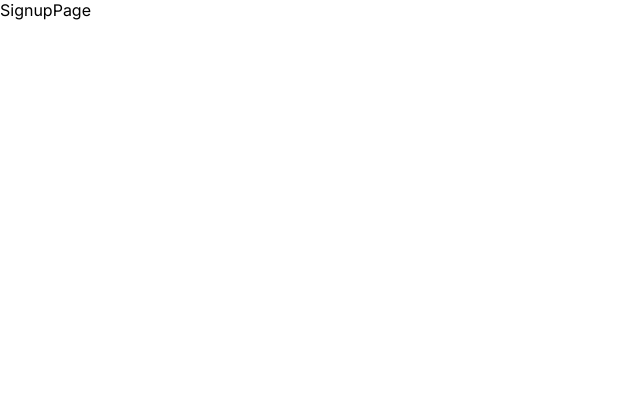
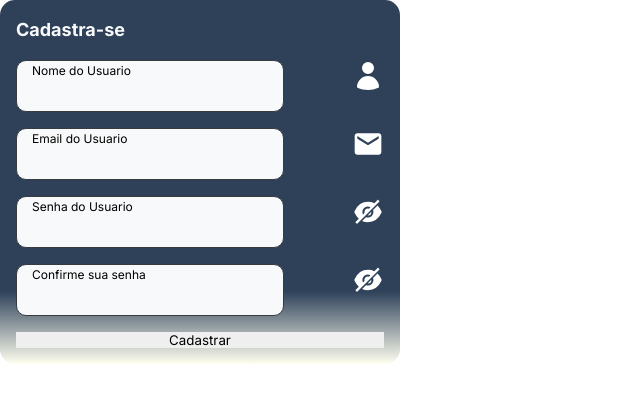
Before and after one commit to ProSupportTechnology/ProSupport, a React (Create React App) app: page /signup in a window 1280 px wide. Shown: the top 402 px of the page, without its empty margins (0-640 px from the left). Built offline with nearby package versions, Linux system fonts and the light colour scheme.

Commit message:
fix: add form signup

```diff
--- a/src/pages/LoginPage/components/FormLogin/types.ts
+++ b/src/pages/LoginPage/components/FormLogin/types.ts
@@ -0,0 +1,4 @@
+export interface iLogin {
+    email: string;
+    password: string;
+  }
--- a/src/pages/SignupPage/components/FormSignup/index.tsx
+++ b/src/pages/SignupPage/components/FormSignup/index.tsx
@@ -1,53 +1,76 @@
 import { useState } from "react";
 import { MdEmail } from "react-icons/md";
-import { RiUser3Fill } from "react-icons/ri";
+import { HiUser } from "react-icons/hi2";
 import { AiFillEyeInvisible, AiFillEye } from "react-icons/ai";
-import { StyledFormSignup } from "./style";
+import { StyledContainer, StyledFormSignup } from "./style";
 import { StyledInput } from "../../../../components/Input/style";
-import { StyledButtonLink } from "../../../../style/buttonLink/style";
+import { useForm } from "react-hook-form";
+import { iSignup } from "./types";
+import { yupResolver } from "@hookform/resolvers/yup";
 
 export const FormSignup = () => {
   const [password, SetPassword] = useState(false);
   const [confirmPassword, SetConfirmPassword] = useState(false);
+
+  const {
+    register,
+    handleSubmit,
+    formState: { errors },
+  } = useForm<iSignup>({ resolver: yupResolver() });
+
   return (
     <>
-      <StyledFormSignup>
-        <h1>Cadastras-se</h1>
-        <div>
-          <StyledInput type="text" name="name" label="Nome do Usuario" />
-          <RiUser3Fill />
-        </div>
-        <div>
-          <StyledInput type="email" name="email" label="Email do Usuario" />
+      <StyledFormSignup onSubmit={handleSubmit()}>
+        <h1 className="title one">Cadastra-se</h1>
+        <StyledContainer>
+          <StyledInput
+            errors={errors.name}
+            register={register(`name`)}
+            type="text"
+            name="name"
+            label="Nome do Usuario"
+          />
+          <HiUser />
+        </StyledContainer>
+        <StyledContainer>
+          <StyledInput
+            errors={errors.email}
+            register={register(`email`)}
+            type="email"
+            name="email"
+            label="Email do Usuario"
+          />
           <MdEmail />
-        </div>
-        <div>
+        </StyledContainer>
+        <StyledContainer>
           <StyledInput
-            type={password ? "password" : "text"}
+            type={password ? "text" : "password"}
             name="password"
             label="Senha do Usuario"
+            errors={errors.password}
+            register={register(`password`)}
           />
           {password ? (
-            <AiFillEye onClick={() => SetPassword(true)} />
+            <AiFillEye onClick={() => SetPassword(false)} />
           ) : (
-            <AiFillEyeInvisible onClick={() => SetPassword(false)} />
+            <AiFillEyeInvisible onClick={() => SetPassword(true)} />
           )}
-        </div>
-        <div>
+        </StyledContainer>
+        <StyledContainer>
           <StyledInput
-            type={confirmPassword ? "password" : "text"}
-            name="confirmpassword"
+            type={confirmPassword ? "text" : "password"}
+            name="confirmPassword"
             label="Confirme sua senha"
+            errors={errors.confirmPassword}
+            register={register(`confirmPassword`)}
           />
           {confirmPassword ? (
-            <AiFillEye onClick={() => SetConfirmPassword(true)} />
+            <AiFillEye onClick={() => SetConfirmPassword(false)} />
           ) : (
-            <AiFillEyeInvisible onClick={() => SetConfirmPassword(false)} />
+            <AiFillEyeInvisible onClick={() => SetConfirmPassword(true)} />
           )}
-        </div>
-        <StyledButtonLink variant="theme-3" to="./singnup">
-          Cadastrar
-        </StyledButtonLink>
+        </StyledContainer>
+        <button type="submit">Cadastrar</button>
       </StyledFormSignup>
     </>
   );
--- a/src/pages/SignupPage/components/FormSignup/style.ts
+++ b/src/pages/SignupPage/components/FormSignup/style.ts
@@ -1,10 +1,25 @@
 import styled from "styled-components";
 
 export const StyledFormSignup = styled.form`
-  height: 500px;
-  width: 80%;
-  background-color: var(--color-primary);
+  height: max-content;
+  width: 90%;
+  max-width: 400px;
+  display: flex;
+  flex-direction: column;
+  gap: 1rem;
+  padding: 1rem;
+  border-radius: 15px;
+  background: var(--linear-gradient-form);
+  h1 {
+    color: var(--gray-0);
+  }
 `;
 export const StyledContainer = styled.div`
+  display: flex;
+  justify-content: space-between;
   width: 100%;
+  svg {
+    color: white;
+    font-size: 2rem;
+  }
 `;
--- a/src/pages/SignupPage/index.tsx
+++ b/src/pages/SignupPage/index.tsx
@@ -1,3 +1,9 @@
+import { FormSignup } from "./components/FormSignup";
+
 export const SignupPage = () => {
-  return <div>SignupPage</div>
-}
+  return (
+    <div>
+      <FormSignup />
+    </div>
+  );
+};
--- a/src/style/global.ts
+++ b/src/style/global.ts
@@ -1,4 +1,4 @@
-import { createGlobalStyle } from "styled-components"
+import { createGlobalStyle } from "styled-components";
 
 export const GlobalStyle = createGlobalStyle`
 * {
@@ -35,6 +35,10 @@ ul, ol, li {
   --background: #262626;
 
   --linear-gradient-btn: linear-gradient(90deg, rgba(49,180,253,1) 0%, rgba(112,60,255,1) 100%);
+  --linear-gradient-form: linear-gradient(
+    180deg,
+    rgba(46, 65, 89, 1) 80%,
+    rgba(255, 255, 240, 1) 100%);
 }
 
 
@@ -78,4 +82,4 @@ ul, ol, li {
 }
 
 
-`
+`;
```
Also changed, not shown: src/pages/SignupPage/components/FormSignup/types.ts (+7 -0 lines).
